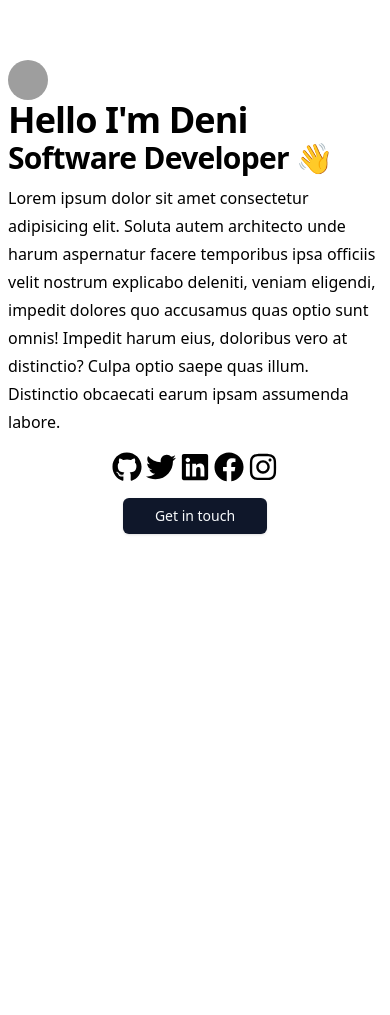
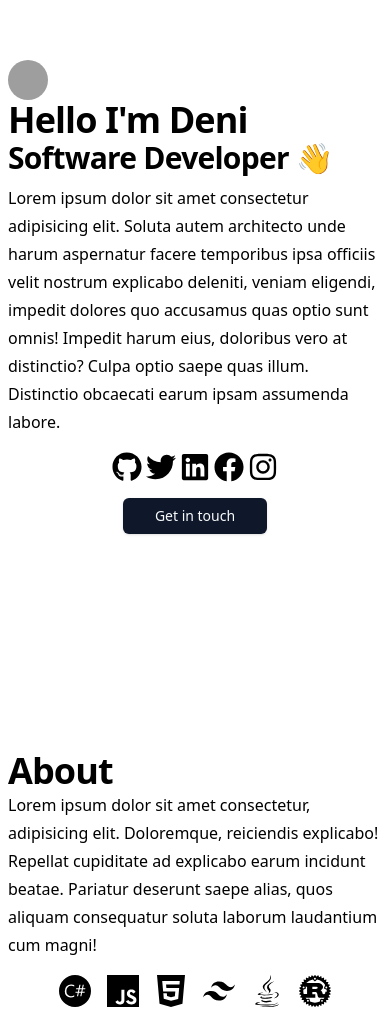
Before and after one commit to hermansapitri00/react-test, a React (Vite) app: page / in a window 390 px wide. Shown: the part 125-1140 px from the top of the page. Before the commit the page ends 844 px from the top, so only its background shows below. Built offline with nearby package versions, Linux system fonts and the light colour scheme; grey boxes are pictures that could not be loaded.

Commit message:
fix: about section content and responsive also use icon

```diff
--- a/src/App.tsx
+++ b/src/App.tsx
@@ -1,12 +1,12 @@
-// import About from "./components/About";
+import About from "./components/About";
 import Hero from "./components/Hero";
 
 function App() {
   return (
-    <>
+    <div className="grid gap-y-6">
       <Hero />
-      {/* <About /> */}
-    </>
+      <About />
+    </div>
   );
 }
 
--- a/src/components/About/index.tsx
+++ b/src/components/About/index.tsx
@@ -1,9 +1,29 @@
+import { SiCsharp, SiJavascript, SiHtml5, SiTailwindcss } from "react-icons/si";
+import { FaJava, FaRust } from "react-icons/fa";
+
 export default function About() {
   return (
     <section id="about">
-      <div className="container grid p-2 mx-auto">
-        <div className="text-center" id="text-container"></div>
-        <div id="p-lang-icon-container"></div>
+      <div className="grid p-2 mx-auto gap-y-4 md:container">
+        <div className="place-self-center md:text-center" id="text-container">
+          <h1 className="text-4xl font-extrabold tracking-tight scroll-m-20 lg:text-5xl">
+            About
+          </h1>
+          <p className="leading-7 [&:not(:first-child)]:mdj:mt-4">
+            Lorem ipsum dolor sit amet consectetur, adipisicing elit.
+            Doloremque, reiciendis explicabo! Repellat cupiditate ad explicabo
+            earum incidunt beatae. Pariatur deserunt saepe alias, quos aliquam
+            consequatur soluta laborum laudantium cum magni!
+          </p>
+        </div>
+        <div className="flex flex-wrap items-center justify-center w-full gap-4">
+          <SiCsharp size={"2rem"} />
+          <SiJavascript size={"2rem"} />
+          <SiHtml5 size={"2rem"} />
+          <SiTailwindcss size={"2rem"} />
+          <FaJava size={"2rem"} />
+          <FaRust size={"2rem"} />
+        </div>
       </div>
     </section>
   );
```
